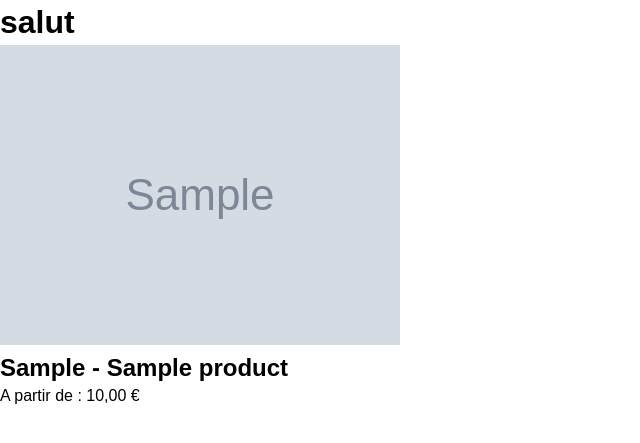
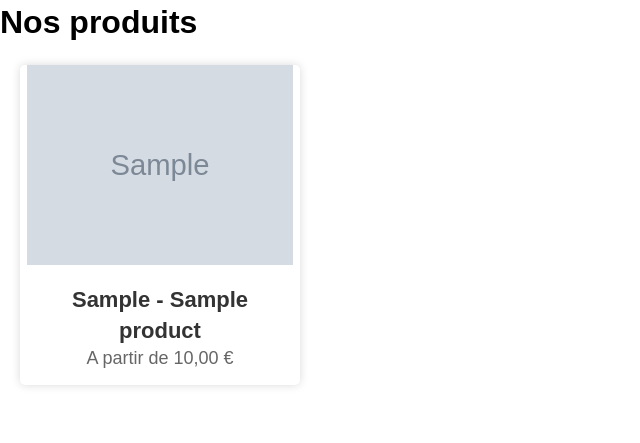
Before and after one commit to EtienneDTS/ecommerce-base-template, a Django app: page /shop/ in a window 1280 px wide. Shown: the part 80-523 px from the top of the page, without its empty margins (0-640 px from the left). Run offline with Django 4.2, Linux system fonts and the light colour scheme; tables that the repository leaves empty hold one stand-in row (values such as "Sample post"); grey boxes marked "Sample" are stand-in pictures.

Commit message:
create a new home page for product variants that keep the first price and start the struct of detail_product page with variants option

```diff
--- a/src/shop/models.py
+++ b/src/shop/models.py
@@ -48,14 +48,14 @@ class ProductImages(models.Model):
         verbose_name = "images de produit"
 
 
-class ProductVariante(models.Model):
+class ProductVariant(models.Model):
     product = models.ForeignKey(Product, on_delete=models.CASCADE, verbose_name="Nom de variante")
-    variante_name = models.CharField(max_length=255, verbose_name="Nom de variante", blank=True, null=True)
+    variant_name = models.CharField(max_length=255, verbose_name="Nom de variante", blank=True, null=True)
     image = models.ImageField(upload_to='shop', blank=True, null=True)
     weight = models.CharField(max_length=255, verbose_name="Poids du produit", blank=True, null=True)
     size = models.CharField(max_length=255, verbose_name="Taille du produit", blank=True, null=True)
     color = models.CharField(max_length=255, verbose_name="Couleur du produit", blank=True, null=True)
-    flavour = models.CharField(max_length=255, verbose_name="Saveur du produit", blank=True, null=True)
+    flavor = models.CharField(max_length=255, verbose_name="Saveur du produit", blank=True, null=True)
     stock = models.IntegerField(default=0, verbose_name="Stock")
     price = models.DecimalField(max_digits=7, decimal_places=2, default = 0.00,verbose_name="Prix")
 
@@ -63,11 +63,26 @@ class ProductVariante(models.Model):
         verbose_name = "Variante"
 
     def __str__(self) -> str:
-        return f"{self.product.product_title} - {self.variante_name}"
+        return f"{self.product.product_title} - {self.variant_name}"
 
     @property
-    def product_variante_title(self):
-        return f"{self.variante_name}"
+    def product_variant_title(self):
+        return f"{self.variant_name}"
+
+    def save(self, *args, **kwargs):
+        if not self.variant_name:
+            variant_name = ""
+            if self.flavour:
+                variant_name += f"{self.flavour} - "
+            if self.weight:
+                variant_name += f"{self.weight} - "
+            if self.size:
+                variant_name += f"{self.size} - "
+            if self.color:
+                variant_name += f"{self.color} - "
+            variant_name = variant_name.rstrip().rstrip('-')
+            self.variant_name = variant_name
+        super().save(*args, **kwargs)
 
 
 
@@ -107,11 +122,11 @@ class Cart(models.Model):
     def remove_cart_product(self, product):
         self.products.remove(product)
 
-    def add_product(self, cart, product, product_varitante, quantity):
+    def add_product(self, cart, product, product_varitant, quantity):
         cart_product, created = CartProduct.objects.get_or_create(
             cart=cart,
             product=product,
-            product_variante=product_varitante,
+            product_variant=product_varitant,
         )
         if not created:
             cart_product.quantity += quantity
@@ -132,7 +147,7 @@ class Cart(models.Model):
 class CartProduct(models.Model):
     cart = models.ForeignKey(Cart, on_delete=models.CASCADE)
     product = models.ForeignKey(Product, on_delete=models.CASCADE)
-    product_variante = models.ForeignKey(ProductVariante, on_delete=models.CASCADE)
+    product_variant = models.ForeignKey(ProductVariant, on_delete=models.CASCADE)
     quantity = models.PositiveIntegerField(default=1)
     selected = models.BooleanField(default=True)
 
@@ -145,7 +160,7 @@ class CartProduct(models.Model):
 
     @property
     def cart_product_title(self):
-        return f"{self.product.product_title} - {self.product_variante.variante_name}"
+        return f"{self.product.product_title} - {self.product_variant.variant_name}"
 
 class Order(models.Model):
     # Fields for Order model
--- a/src/shop/static/home_shop.css
+++ b/src/shop/static/home_shop.css
@@ -1,12 +1,75 @@
-.card {
-    width: 400px;
-    height: 400px;
-    background-color: antiquewhite;
-    border-radius: 20px;
-}
+#products {
+    display: flex;
+    flex-wrap: wrap;
+    justify-content: center;
+    margin-top: 40px;
+    max-width: 1200px;
+  }
 
-.card img {
+  .product {
+    background-color: #fff;
+    border-radius: 5px;
+    box-shadow: 0 0 10px rgba(0, 0, 0, 0.15);
+    margin: 20px;
+    overflow: hidden;
+    position: relative;
+    width: 280px;
+    height: 320px;
+    display: flex;
+    flex-direction: column;
+  }
+
+  .product:hover {
+    box-shadow: 0 0 15px rgba(0, 0, 0, 0.25);
+    cursor: pointer;
+  }
+
+  .product-image {
+    height: 200px;
     width: 100%;
-    height: 50%;
-    margin-top: 12px;
-}
+    overflow: hidden;
+  }
+
+  .product-image img {
+    width: 100%;
+    height: 100%;
+    object-fit: contain;
+  }
+
+  .product-info {
+    padding: 20px;
+    display: flex;
+    flex-direction: column;
+    justify-content: space-evenly;
+    flex-grow: 1;
+  }
+
+  .product-info h2 {
+    color: #333;
+    font-size: 22px;
+    margin: 0;
+    text-align: center;
+  }
+
+  .product-info p {
+    color: #666;
+    font-size: 18px;
+    margin: 0;
+    text-align: center;
+  }
+
+  .buy-button {
+    background-color: #eb4d4b;
+    border: none;
+    border-radius: 5px;
+    color: #fff;
+    cursor: pointer;
+    font-size: 18px;
+    padding: 10px;
+    transition: background-color 0.3s ease;
+    margin: auto;
+  }
+
+  .buy-button:hover {
+    background-color: #c0392b;
+  }
--- a/src/shop/templates/shop/home_shop.html
+++ b/src/shop/templates/shop/home_shop.html
@@ -12,18 +12,26 @@
 
 {% block content %}
 
-{% for product in products %}
-    <h1>salut</h1>
-  <div class="product">
-    <a href="{% url 'shop:product_detail' slug=product.product.slug %}">
-        <div class="product_image"><img src="{{product.image.url}}" alt=""></div>
-    </a>
-    <div class="product-info">
-      <h2>{{ product.product.product_title }}</h2>
-      <p>A partir de : {{ product.price }} €</p>
+<div class="container">
+    <h1>Nos produits</h1>
+    <div class="products">
+      {% for variant in first_price_variant_per_products %}
+        <div class="product">
+          <a href="{% url 'shop:product_detail' slug=variant.product.slug %}">
+            <div class="product-image">
+              <img src="{{ variant.image.url }}" alt="{{ variant.variant_name }}">
+            </div>
+          </a>
+          <div class="product-info">
+            <h2>{{ variant.product.product_title }}</h2>
+            <p class="product-price">A partir de {{ variant.price }} €</p>
+          </div>
+        </div>
+      {% empty %}
+        <p>Aucun produit n'est disponible pour le moment.</p>
+      {% endfor %}
     </div>
   </div>
-{% endfor %}
 
 
 {% endblock %}
--- a/src/shop/views.py
+++ b/src/shop/views.py
@@ -3,38 +3,39 @@ from django.http import JsonResponse
 from django.views.decorators.csrf import csrf_protect
 
 
-from .models import Product, Cart, CartProduct, Review, ProductVariante
+from .models import Product, Cart, CartProduct, Review, ProductVariant
 from .forms import ReviewForm
 
 # Create your views here.
 
 def home_view(request):
-    products_variante = ProductVariante.objects.all().order_by('price')
-    product_variante_first_price = products_variante.first()
-    print(product_variante_first_price.product)
+    products_variant = ProductVariant.objects.all().order_by('price')
     product_list=[]
-    products = []
-    for product_variante in products_variante:
-        if product_variante.product not in product_list:
-            products.append(product_variante)
-            product_list.append(product_variante.product)
+    first_price_variant_per_products = []
+    for product_variant in products_variant:
+        if product_variant.product not in product_list:
+            first_price_variant_per_products.append(product_variant)
+            product_list.append(product_variant.product)
 
     if request.user.is_authenticated:
         cart = Cart.objects.filter(user=request.user).first()
     else:
         cart = Cart.objects.filter(session_key=request.session.session_key).first()
     return render(request, "shop/home_shop.html", context={
-        "products": products,
+        "first_price_variant_per_products": first_price_variant_per_products,
         "cart": cart,
-        "products_variante": products_variante,
-        "product_variante_first_price": product_variante_first_price,
+        "products_variante": products_variant,
     })
 
 def product_detail(request, slug):
     product = get_object_or_404(Product, slug=slug)
-    product_variante = get_object_or_404(ProductVariante, product=product)
-    product_variante_first_price = product.productvariente_set.order_by('price').price.first()
-    print(product_variante_first_price)
+    product_variants = ProductVariant.objects.filter(product=product).order_by("price")
+    product_variant = product_variants.first()
+    flavors = set([variant.flavor for variant in product_variants if variant.flavor])
+    print(flavors)
+    print(product_variant.flavor)
+    if request.POST == "POST":
+        pass
     if request.user.is_authenticated:
         cart = Cart.objects.filter(user=request.user).first()
     else:
@@ -42,8 +43,9 @@ def product_detail(request, slug):
     return render(request, "shop/product_detail.html", context={
         "product": product,
         "cart": cart,
-        "product_variante":product_variante,
-        "product_variante_first_price": product_variante_first_price,
+        "product_variants":product_variants,
+        "product_variant":product_variant,
+        "flavors": flavors,
     })
 
 def add_to_cart(request, slug):
```
Also changed, not shown: src/shop/admin.py (+4 -4 lines), src/shop/templates/shop/product_detail.html (+27 -4 lines), src/shop/migrations/0001_initial.py, src/shop/migrations/0002_remove_product_stock_productvariante_image.py (deleted), src/shop/migrations/0002_rename_flavour_productvariant_flavor.py (added), src/shop/migrations/0003_rename_produit_productvariante_product.py (deleted).
